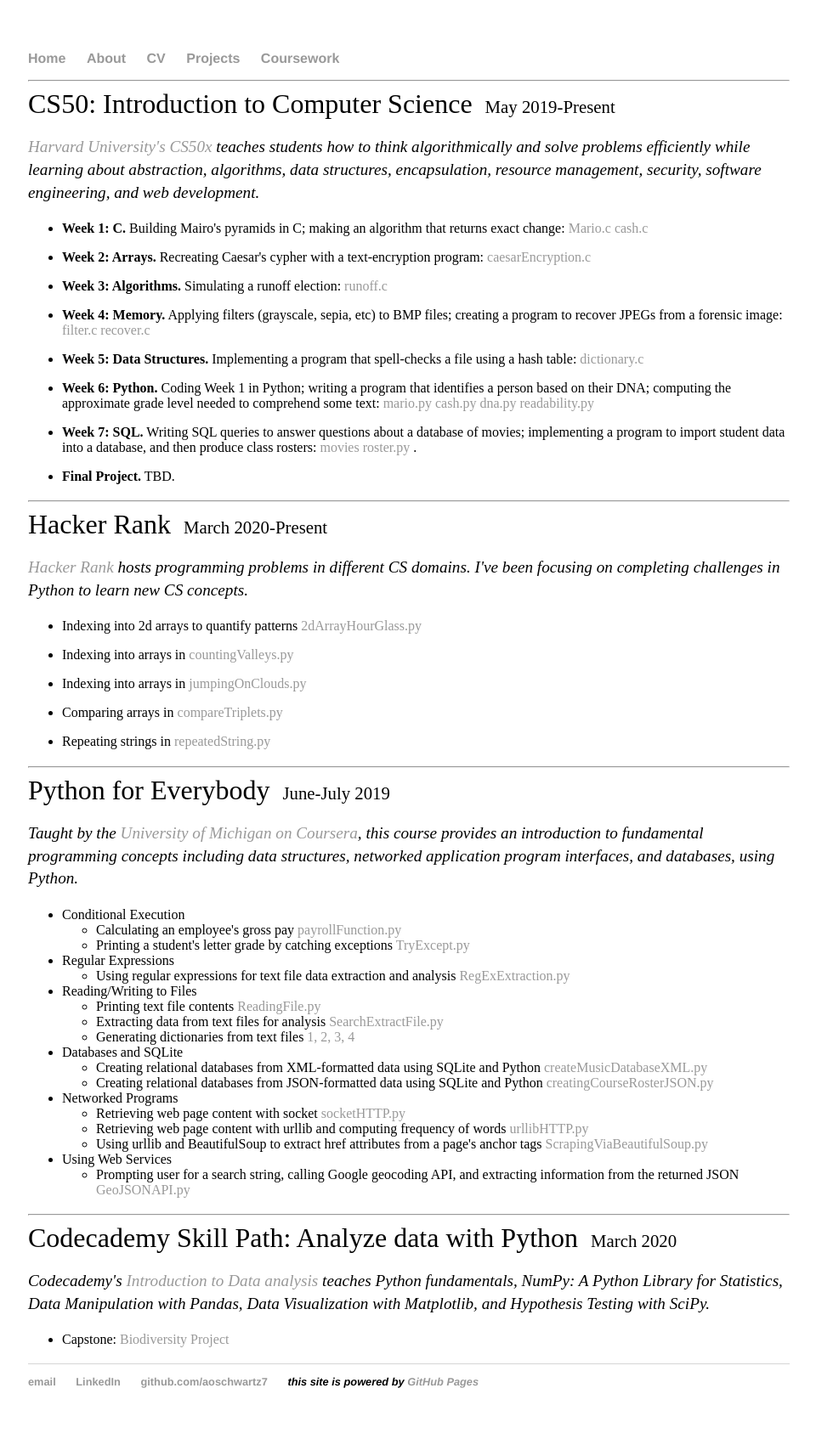
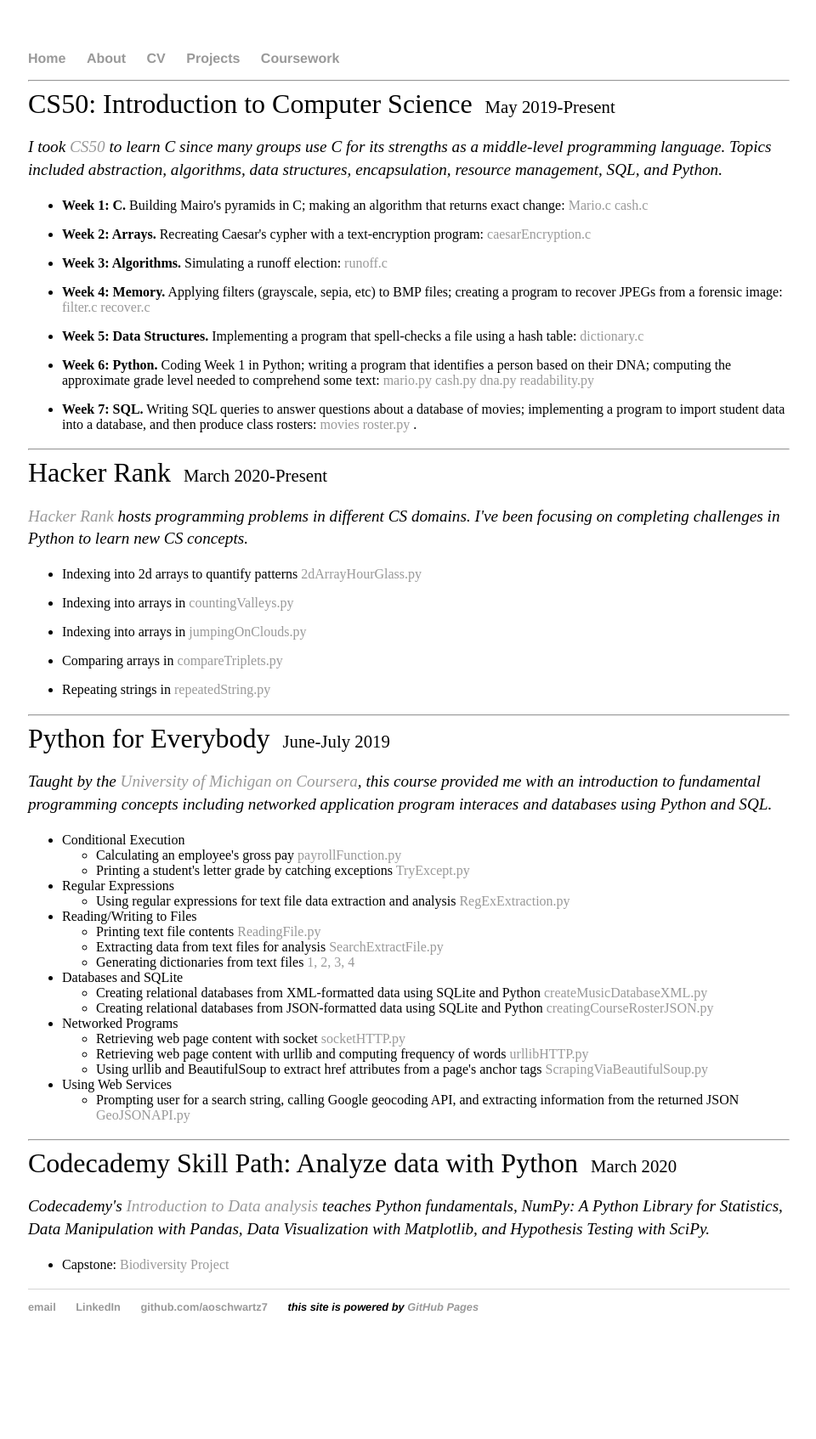
Before and after one commit to aoschwartz7/aoschwartz7.github.io, a Jekyll site: the page built from site/coursework.html, in a window 1280 px wide. Shown: the whole page at 85% size, without its empty margins (159-1119 px from the left). Built offline with Jekyll 4.4.1, drawn with Linux system fonts in a browser that asks for light colours; after the commit the page ends 1606 px from its top, so only the background shows below that.

Commit message:
Update coursework.html

```diff
--- a/site/coursework.html
+++ b/site/coursework.html
@@ -6,8 +6,7 @@
 <span>CS50: Introduction to Computer Science<c>May 2019-Present</c></span>
 
 <p>
-  <em><a href="https://online-learning.harvard.edu/course/cs50-introduction-computer-science">Harvard University's CS50x</a> teaches students how to think algorithmically and solve problems efficiently while learning about abstraction, algorithms,
-    data structures, encapsulation, resource management, security, software engineering, and web development.</em>
+  <em>I took <a href="https://online-learning.harvard.edu/course/cs50-introduction-computer-science">CS50</a> to learn C since many groups use C for its strengths as a middle-level programming language. Topics included abstraction, algorithms, data structures, encapsulation, resource management, SQL, and Python.</em>
 </p>
 <p>
     <ul>
@@ -33,9 +32,6 @@
 . </li>
     </ul>
 
-    <ul>
-      <li><b>Final Project.</b> TBD. </li>
-  </ul>
 </p>
 
 <hr />
@@ -67,9 +63,7 @@
 
 <p>
   <em>Taught by the <a href="https://www.coursera.org/specializations/python">
-      University of Michigan on Coursera</a>, this course provides an introduction to
-    fundamental programming concepts including data structures, networked application
-    program interfaces, and databases, using Python.</em>
+      University of Michigan on Coursera</a>, this course provided me with an introduction to fundamental programming concepts including networked application program interaces and databases using Python and SQL.</em>
 </p>
 
 <p>
```
